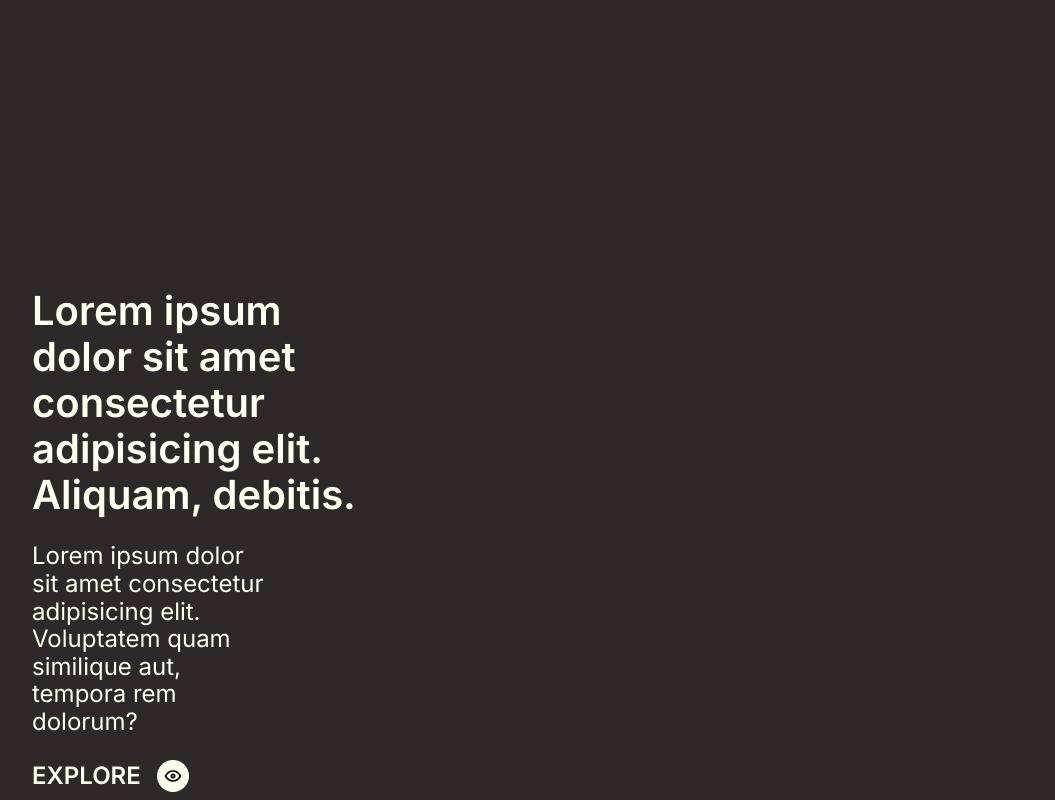
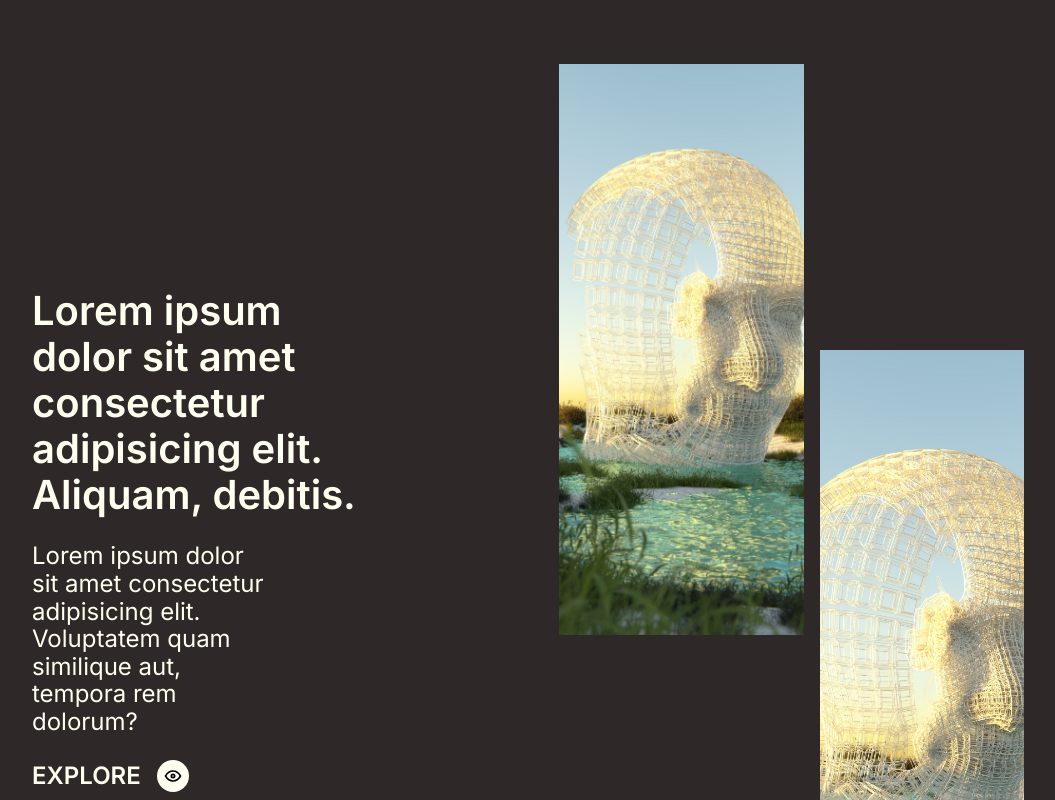
Before and after one commit to faun3/react-gsap, a Next.js app: page /fly-header in a window 1280 px wide. Shown: the top 800 px of the page, without its empty margins (16-1071 px from the left). Built offline with nearby package versions, Linux system fonts and the light colour scheme.

Commit message:
finish ridiculoously overengineered header

```diff
--- a/src/app/fly-header/page.module.scss
+++ b/src/app/fly-header/page.module.scss
@@ -44,5 +44,10 @@
 
   .headerRight {
     width: 100%;
+    padding: 1rem;
+    display: flex;
+    justify-content: center;
+    gap: 1rem;
+    position: relative;
   }
 }
--- a/src/app/fly-header/page.tsx
+++ b/src/app/fly-header/page.tsx
@@ -1,4 +1,6 @@
 import style from "./page.module.scss";
+import FlyUpImage from "@/components/FlyUpImage";
+import headerImg from "@/public/headerImg.jpg";
 
 const FlyHeaderPage = () => {
   return (
@@ -36,7 +38,19 @@ const FlyHeaderPage = () => {
           </button>
         </div>
       </div>
-      <div className={style.headerRight}></div>
+      <div className={style.headerRight}>
+        <FlyUpImage
+          source={headerImg}
+          height="60%"
+          width="30%"
+        />
+        <FlyUpImage
+          source={headerImg}
+          height="70%"
+          width="25%"
+          alignSelf="flex-end"
+        />
+      </div>
     </div>
   );
 };
--- a/src/components/FlyUpImage.module.scss
+++ b/src/components/FlyUpImage.module.scss
@@ -0,0 +1,9 @@
+.flyingImageWrapper {
+  position: relative;
+  img {
+    width: 100%;
+    height: 100%;
+    object-fit: cover;
+    position: relative;
+  }
+}
--- a/src/components/FlyUpImage.tsx
+++ b/src/components/FlyUpImage.tsx
@@ -0,0 +1,49 @@
+"use client";
+import Image, { StaticImageData } from "next/image";
+import style from "./FlyUpImage.module.scss";
+import gsap from "gsap";
+import { useRef, useEffect } from "react";
+
+type FlyUpImageProps = {
+  width?: string;
+  height?: string;
+  source: StaticImageData;
+  style?: React.CSSProperties;
+  alignSelf?: "flex-start" | "flex-end";
+};
+const FlyUpImage = ({ width, height, source, alignSelf }: FlyUpImageProps) => {
+  const imageRef = useRef(null);
+  useEffect(() => {
+    gsap.fromTo(
+      imageRef.current,
+      {
+        duration: 1,
+        y: "100vh",
+        ease: "power2.out",
+        opacity: 0,
+      },
+      {
+        y: 0,
+        opacity: 1,
+      }
+    );
+  }, []);
+  return (
+    <div
+      className={style.flyingImageWrapper}
+      style={{
+        width: width,
+        height: height,
+        alignSelf: `${alignSelf ? alignSelf : "flex-start"}`,
+      }}>
+      <Image
+        src={source}
+        alt=""
+        aria-hidden="true"
+        ref={imageRef}
+        fill={true}
+      />
+    </div>
+  );
+};
+export default FlyUpImage;
```
